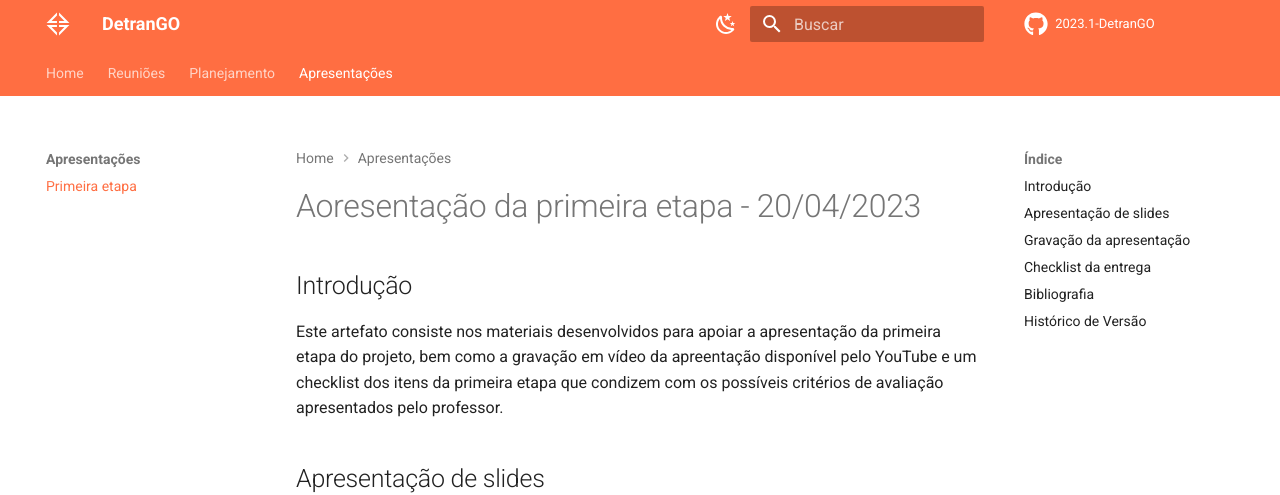
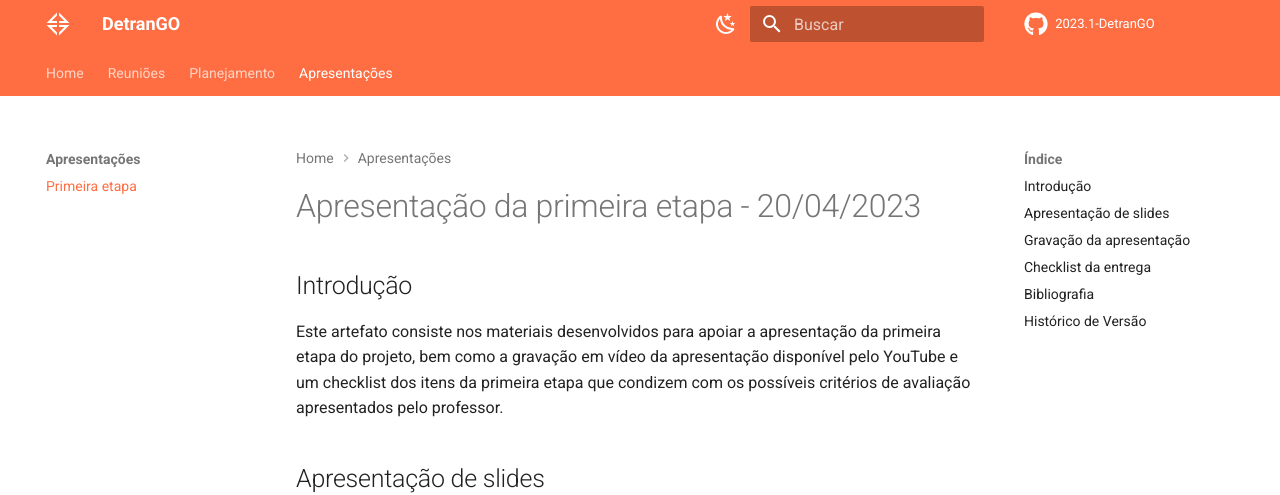
Before and after one commit to Interacao-Humano-Computador/2023.1-DetranGO, an MkDocs documentation site: the page built from docs/apresentacoes/1a_apresentacao.md, in a window 1280 px wide and 900 px high. Shown: the top 495 px of the window. Built offline with MkDocs 1.6.1 and Material for MkDocs 9.7.7, drawn with Linux system fonts in a browser that asks for light colours; comment, search, counter and statistics services are not loaded.

Commit message:
Review: correcao e erros ortograficos

```diff
--- a/docs/apresentacoes/1a_apresentacao.md
+++ b/docs/apresentacoes/1a_apresentacao.md
@@ -1,8 +1,8 @@
-# Aoresentação da primeira etapa - 20/04/2023
+# Apresentação da primeira etapa - 20/04/2023
 
 ## Introdução
 
-Este artefato consiste nos materiais desenvolvidos para apoiar a apresentação da primeira etapa do projeto, bem como a gravação em vídeo da apreentação disponível pelo YouTube e um checklist dos itens da primeira etapa que condizem com os possíveis critérios de avaliação apresentados pelo professor.
+Este artefato consiste nos materiais desenvolvidos para apoiar a apresentação da primeira etapa do projeto, bem como a gravação em vídeo da apresentação disponível pelo YouTube e um checklist dos itens da primeira etapa que condizem com os possíveis critérios de avaliação apresentados pelo professor.
 
 ## Apresentação de slides
 
```
